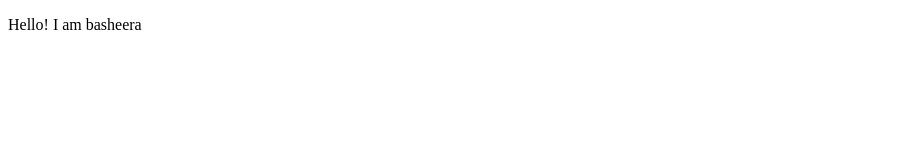
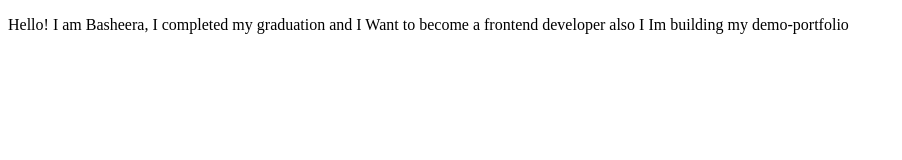
Before and after one commit to Bashi-7869/Demo-portfolio, a plain HTML site: page index.html in a window 1280 px wide. Shown: the whole page, without its empty margins (0-902 px from the left). Drawn offline with Linux system fonts and the light colour scheme.

Commit message:
REFACTOR

```diff
--- a/index.html
+++ b/index.html
@@ -7,6 +7,6 @@
     <title>Demo-Portfolio</title>
 </head>
 <body>
-    <p>Hello! I am basheera</p>
+    <p>Hello! I am Basheera, I completed my graduation and I Want to become a frontend developer also I Im building my demo-portfolio</p>
 </body>
 </html>
```
